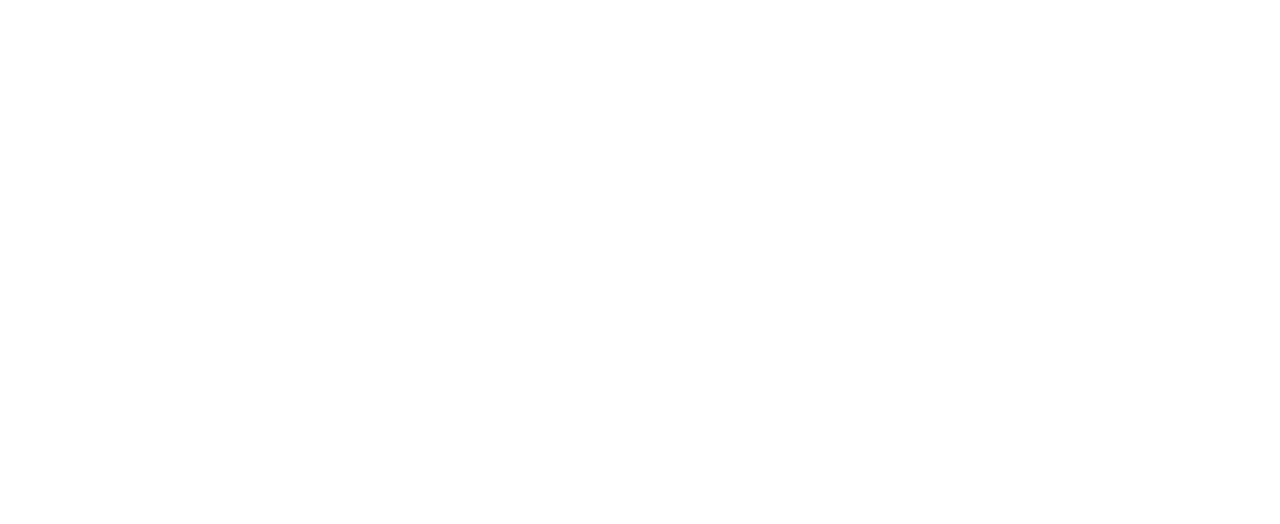
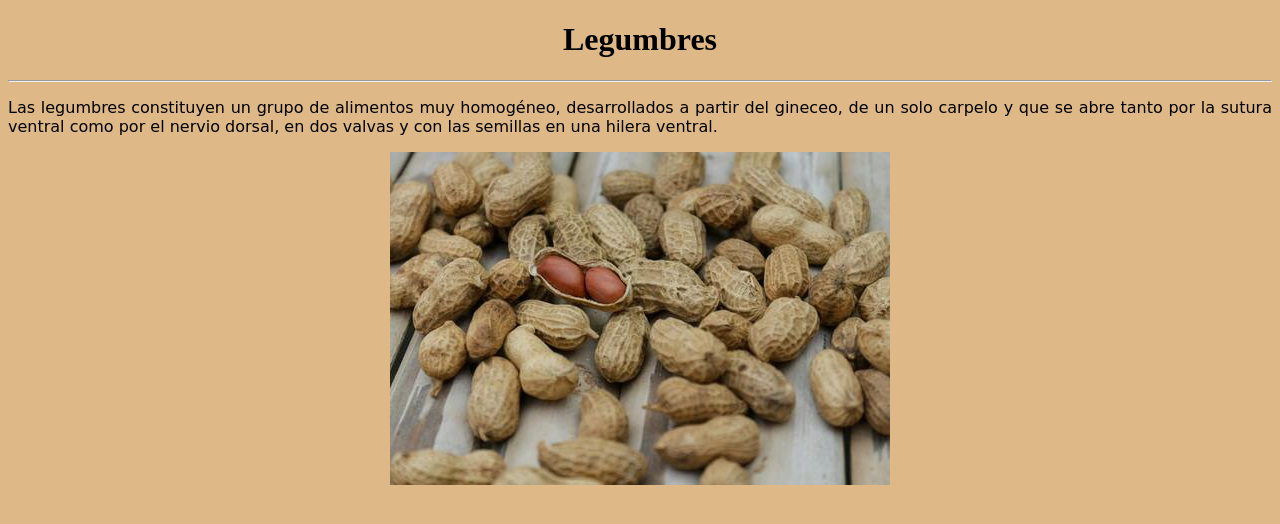
Before and after one commit to Adrian-89/1-ASIR, a plain HTML site: page LND/UT2/A2-TABLAS/LEGUMBRES.html in a window 1280 px wide. Drawn offline with Linux system fonts and the light colour scheme.

Commit message:
se sube el primer ejemplo (legumbres.html)

```diff
--- a/LND/UT2/A2-TABLAS/LEGUMBRES.html
+++ b/LND/UT2/A2-TABLAS/LEGUMBRES.html
@@ -3,13 +3,28 @@
 <head>
     <meta charset="UTF-8">
     <meta name="viewport" content="width=device-width, initial-scale=1.0">
-    <title>Lentejas</title>
+    <title>Legumbres</title>
 </head>
 <body>
     <style>
-
-
+        body {
+            background-color: burlywood;
+        }
+        h1 {
+            text-align: center;
+        }
+        div {
+           text-align: center;
+        }
+        p {
+            font-family: cursive;
+            text-align: justify;
+        }
     </style>
-
+    <h1>Legumbres</h1>
+    <hr>
+    <p>Las legumbres constituyen un grupo de alimentos muy homogéneo, desarrollados a partir del gineceo, de un solo carpelo y que se abre tanto por la sutura ventral como por el nervio dorsal, en dos valvas y con las semillas en una hilera ventral.</p>
+    <div><img src="/LND/UT2/A2-TABLAS/img/legumbres.jpg">
+    </div>
 </body>
 </html>
```
Also changed, not shown: LND/UT2/A2-TABLAS/img/legumbres.jpg (added).
